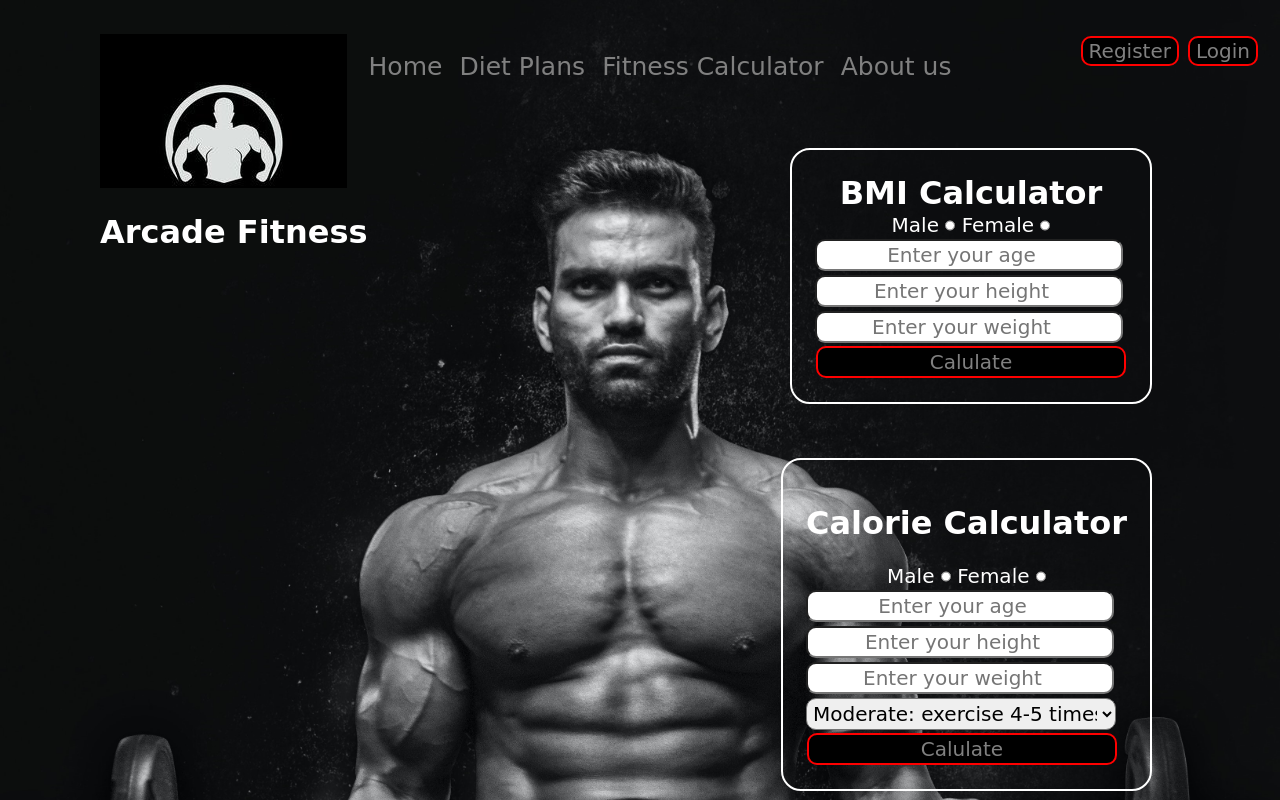
After one commit to IlmanAhmad/ArcadeFitness, a Django app: template gym/templates/gym/fitnesscalc.html in a window 1280 px wide. The commit adds this page. Run offline with Django 3.2, Linux system fonts and the light colour scheme; the template is opened without the code that fills it, so the values that code supplies are empty.

Commit message:
Linked Fiteness calculator and added front end of BMI and Calorie Calculator

```diff
--- /dev/null
+++ b/gym/static/gym/fitnesscalc.css
@@ -0,0 +1,47 @@
+.containerbmi{
+    position: absolute;
+    top: 20px;
+    right: 0px;
+    border: 2px solid white;
+    margin: 128px;
+    padding: 23px;
+    border-radius: 20px;
+}
+
+#bmi {
+    text-align: center;
+    margin: 1px;
+}
+
+#radio {
+    text-align: center;
+    font-size: 20px;
+}
+
+#male {
+    width: 10px;
+}
+#female {
+    width: 10px;
+}
+
+
+.containercalorie{
+    position: absolute;
+    top: 330px;
+    right: 0px;
+    border: 2px solid white;
+    margin: 128px;
+    padding: 23px;
+    border-radius: 20px;
+}
+
+.form-group select {
+    font-family: 'Baloo Bhai 2', cursive;
+    font-size: 20px;
+    text-align: center;
+    margin: 2px auto;
+    padding: 2px 2px;
+    width: 310px;
+    border-radius: 10px;
+}
--- /dev/null
+++ b/gym/templates/gym/basic.html
@@ -0,0 +1,37 @@
+{% load static %}
+<!DOCTYPE html>
+<html lang="en">
+<head>
+    <meta charset="UTF-8">
+    <meta name="viewport" content="width=device-width, initial-scale=1.0">
+    <title>{% block title %}{% endblock %}</title>
+</head>
+<link rel="stylesheet" href="{% static 'gym/home.css' %}">
+<link rel="stylesheet" href="{% static 'gym/fitnesscalc.css' %}">
+
+<body>
+    <div class="container">
+        <div class="left">
+            <img src="{% static 'gym/logo.jpg' %}" alt="">
+            <h1>Arcade Fitness</h1>
+        </div>
+        <div class="mid">
+            <div class="navbar">
+                <ul class="nav">
+                    <li class="nav"><a href="/home">Home</a></li>
+                    <li class="nav"><a href="#">Diet Plans</a></li>
+                    <li class="nav"><a href="/home/fitnesscalc/">Fitness Calculator</a></li>
+                    <li class="nav"><a href="#">About us</a></li>
+                </ul>
+            </div>
+        </div>
+        <div class="right">
+            <button class="btn">Register</button>
+            <button class="btn">Login</button>
+        </div>
+    </div>
+    {% block body %}{% endblock %}
+
+
+</body>
+</html>
--- /dev/null
+++ b/gym/templates/gym/fitnesscalc.html
@@ -0,0 +1,62 @@
+{% extends 'gym/basic.html' %}
+{% block title %}Fitness Calculator{% endblock %}
+{% block body %}
+<div class="containerbmi">
+    <h1 id="bmi">BMI Calculator</h1>
+    <form action="#">
+        <div class="form-group" id="radio">
+            <label for="male">Male</label>
+            <input type="radio" id="male" name="gender" value="male">
+            <label for="female">Female</label>
+            <input type="radio" id="female" name="gender" value="female">
+
+        </div>
+        <div class="form-group">
+            <input type="number" id="age" name="age" class="age" placeholder="Enter your age">
+        </div>
+        <div class="form-group">
+            <input type="number" id="height" name="height" placeholder="Enter your height">
+        </div>
+        <div class="form-group">
+            <input type="number" id="weight" name="weight" placeholder="Enter your weight">
+        </div>
+        <div class="form-group">
+            <button class="btn" type="submit" id="bmi">Calulate</button>
+        </div>
+    </form>
+</div>
+<div class="containercalorie">
+    <h1 id="calorie">Calorie Calculator</h1>
+    <form action="#">
+        <div class="form-group" id="radio">
+            <label for="male">Male</label>
+            <input type="radio" id="male" name="gender" value="male">
+            <label for="female">Female</label>
+            <input type="radio" id="female" name="gender" value="female">
+
+        </div>
+        <div class="form-group">
+            <input type="number" id="age" name="age" class="age" placeholder="Enter your age">
+        </div>
+        <div class="form-group">
+            <input type="number" id="height" name="height" placeholder="Enter your height">
+        </div>
+        <div class="form-group">
+            <input type="number" id="weight" name="weight" placeholder="Enter your weight">
+        </div>
+        <div class="form-group">
+            <select id="cactivity" name="cactivity">
+                <option value="1">Sedentary: little or no exercise</option>
+                <option value="2">Light: exercise 1-3 times/week</option>
+                <option value="3" selected="">Moderate: exercise 4-5 times/week</option>
+                <option value="4">Active: daily exercise or intense exercise 3-4 times/week</option>
+                <option value="5">Very Active: intense exercise 6-7 times/week</option>
+                <option value="6">Extra Active: very intense exercise daily, or physical job</option>
+            </select>
+        </div>
+        <div class="form-group">
+            <button class="btn" type="submit" id="bmi">Calulate</button>
+        </div>
+    </form>
+</div>
+{% endblock %}
--- a/gym/urls.py
+++ b/gym/urls.py
@@ -5,5 +5,6 @@ app_name = 'gym'
 
 urlpatterns = [
     path('', views.home, name='home'),
+    path('fitnesscalc/', views.fitnesscalc, name='fitnesscalc'),
 
 ]
--- a/gym/views.py
+++ b/gym/views.py
@@ -3,5 +3,11 @@ from django.shortcuts import render, redirect, HttpResponse
 
 # Create your views here.
 def home(request):
+    """redirects to home page"""
 
     return render(request, 'gym/home.html')
+
+def fitnesscalc(request):
+    """redirects to fitness calculator page"""
+
+    return render(request, 'gym/fitnesscalc.html')
```
Also changed, not shown: gym/templates/gym/home.html (+5 -33 lines).
